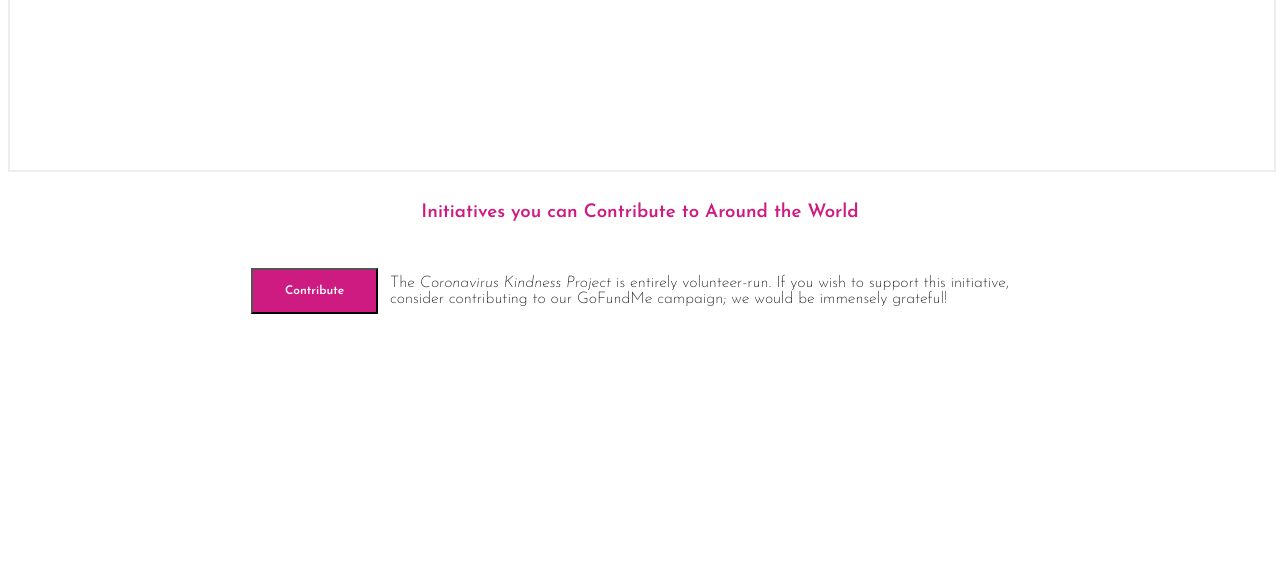
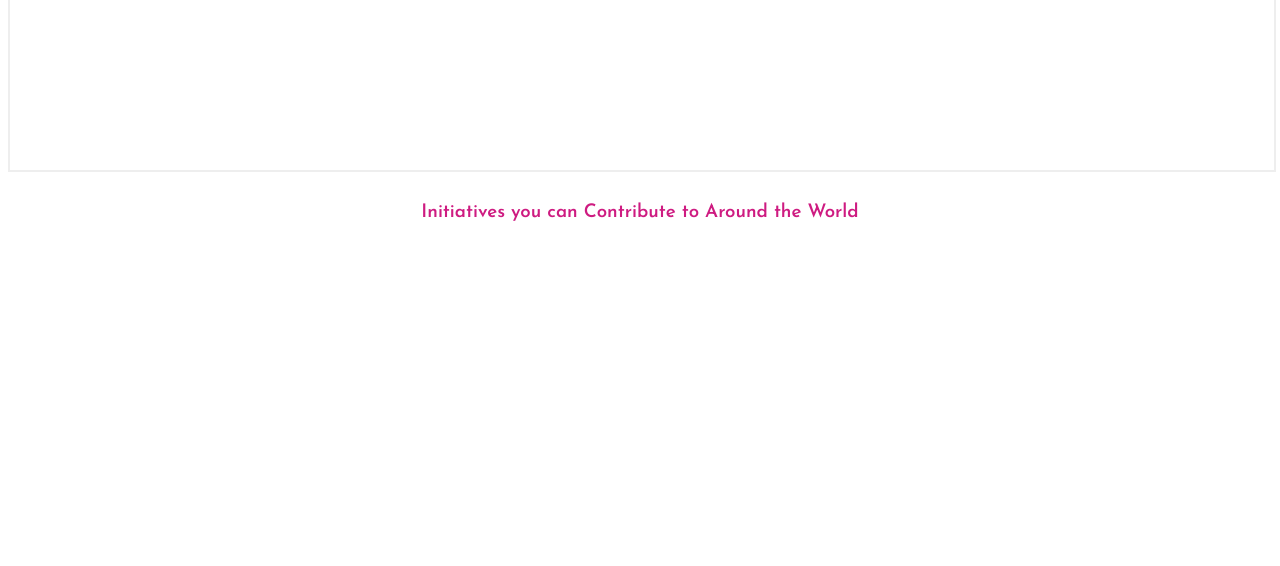
Before and after one commit to chazingtheinfinite/coronavirus-kindness, a plain HTML site: page index.html in a window 1280 px wide. Shown: the part 1207-1773 px from the top of the page. Drawn offline with nearby package versions, Linux system fonts and the light colour scheme; no server answers.

Commit message:
Removed our GoFunMeLink

```diff
--- a/index.html
+++ b/index.html
@@ -53,7 +53,9 @@
 		<div id='contribute' class='description'>
                         <h3>Initiatives you can Contribute to Around the World</h3>
 			<table>
-				<tr><td><a href='' target='_blank'><button class="button"><b>Contribute</b></button></a></td><td>The <i>Coronavirus Kindness Project</i> is entirely volunteer-run. If you wish to support this initiative, consider contributing to our GoFundMe campaign; we would be immensely grateful!</td></tr><br>
+			<!-- Taking off our GoFundMe
+			<tr><td><a href='' target='_blank'><button class="button"><b>Contribute</b></button></a></td><td>The <i>Coronavirus Kindness Project</i> is entirely volunteer-run. If you wish to support this initiative, consider contributing to our GoFundMe campaign; we would be immensely grateful!</td></tr><br>
+			-->
                 </div>
 	</div>
 
```
